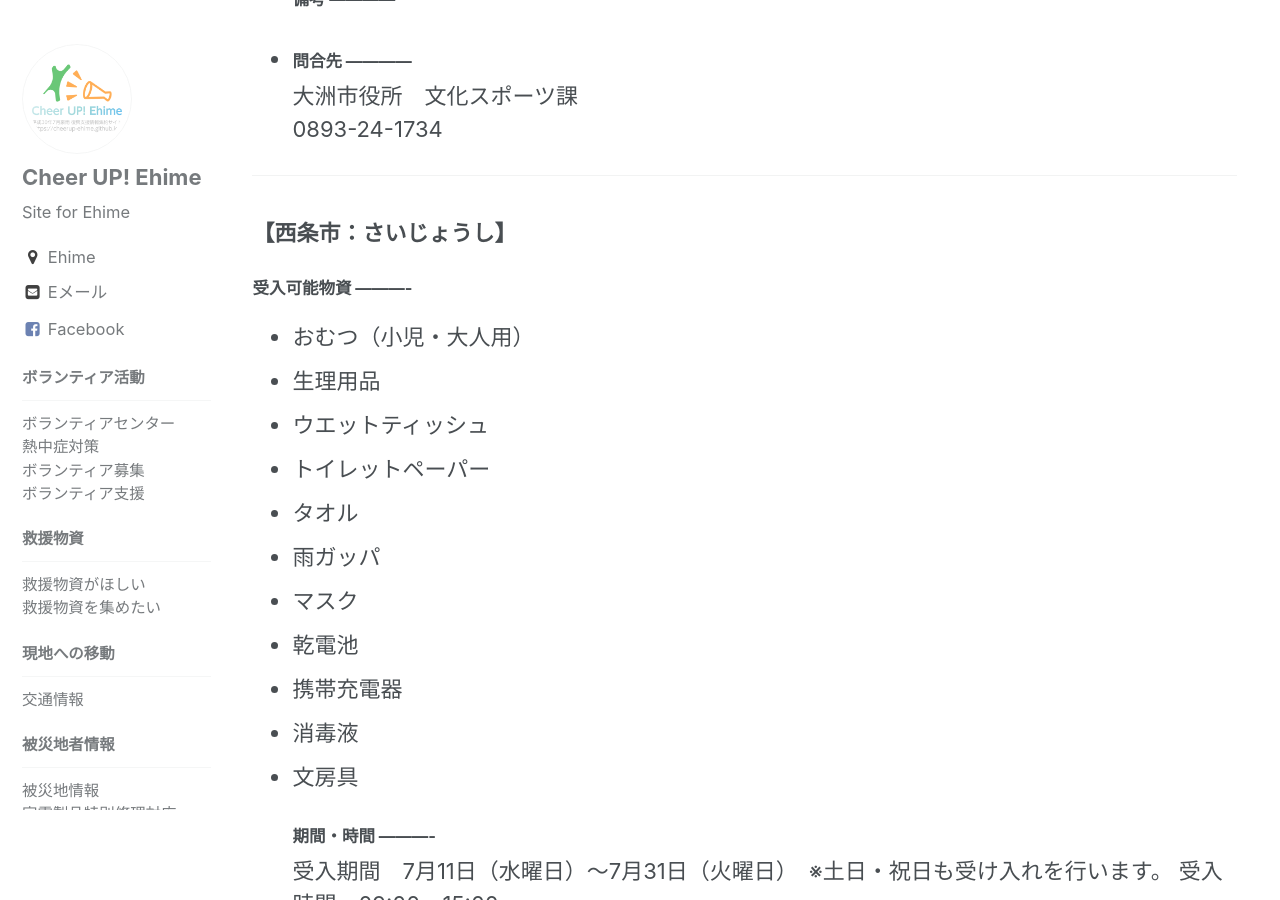
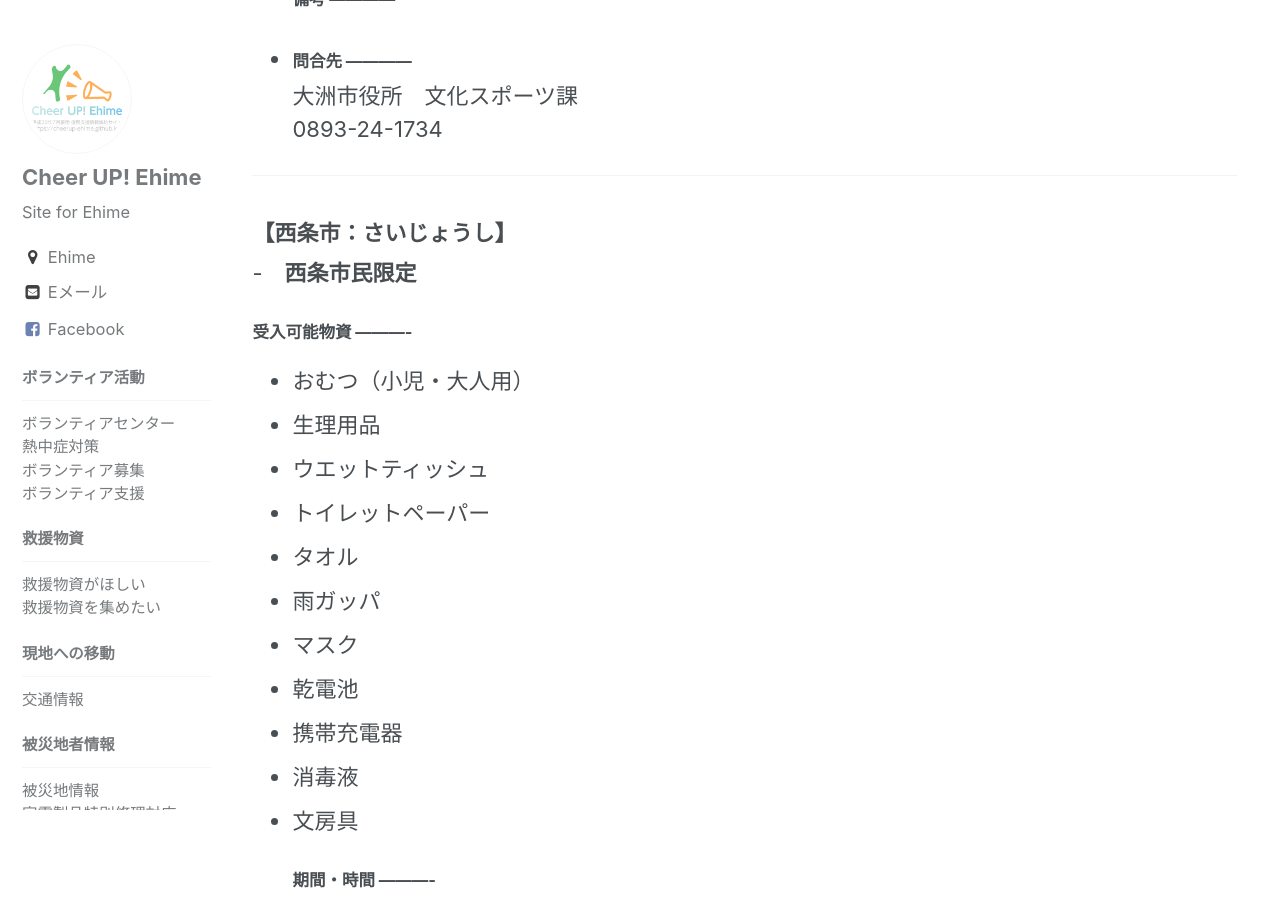
Before and after one commit to cheerup-ehime/cheerup-ehime.github.io, a Jekyll site: the page built from _pages/rescue-supply.md, in a window 1280 px wide and 900 px high, scrolled down 1207 px. Built offline with Jekyll 4.4.1, drawn with Linux system fonts in a browser that asks for light colours.

Commit message:
Update rescue-supply.md

```diff
--- a/_pages/rescue-supply.md
+++ b/_pages/rescue-supply.md
@@ -32,7 +32,7 @@ permalink: /rescuesupply/
 ---
 
 ### 【西条市：さいじょうし】
-
+-　**西条市民限定**
 #### 受入可能物資 ----------
 - おむつ（小児・大人用）
 - 生理用品
```
